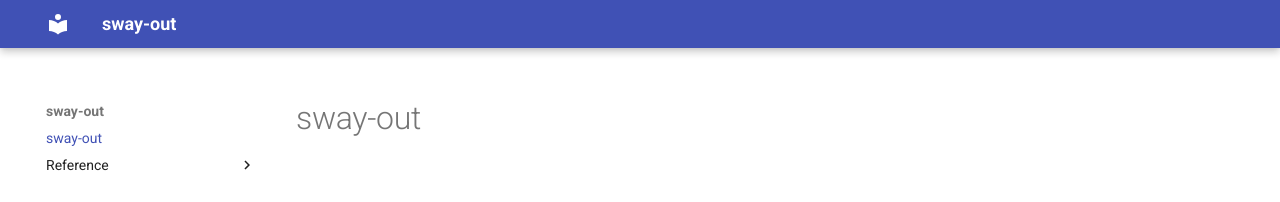
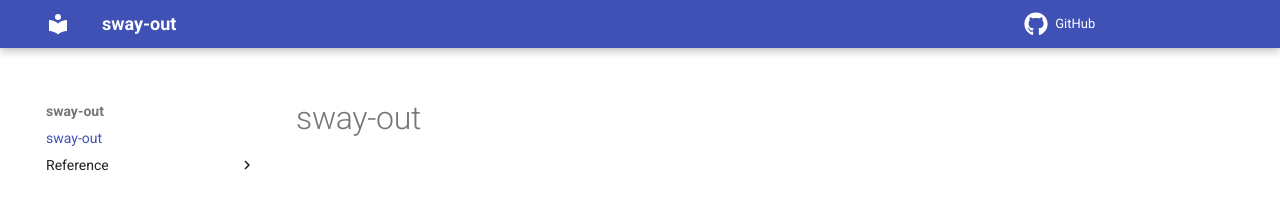
Before and after one commit to lrittel/sway-out, an MkDocs documentation site: the page built from docs/index.md, in a window 1280 px wide. Shown: the top 202 px of the page. Built offline with MkDocs 1.6.1 and Material for MkDocs 9.7.7, drawn with Linux system fonts in a browser that asks for light colours; comment, search, counter and statistics services are not loaded.

Commit message:
docs: add a link to the repository to the documentation

```diff
--- a/mkdocs.yml
+++ b/mkdocs.yml
@@ -1,9 +1,13 @@
 site_name: "sway-out"
+
+repo_url: https://github.com/lrittel/sway-out
 
 theme:
   name: "material"
   features:
     - content.code.copy
+  icon:
+    repo: fontawesome/brands/github
 
 plugins:
   - autorefs
```
